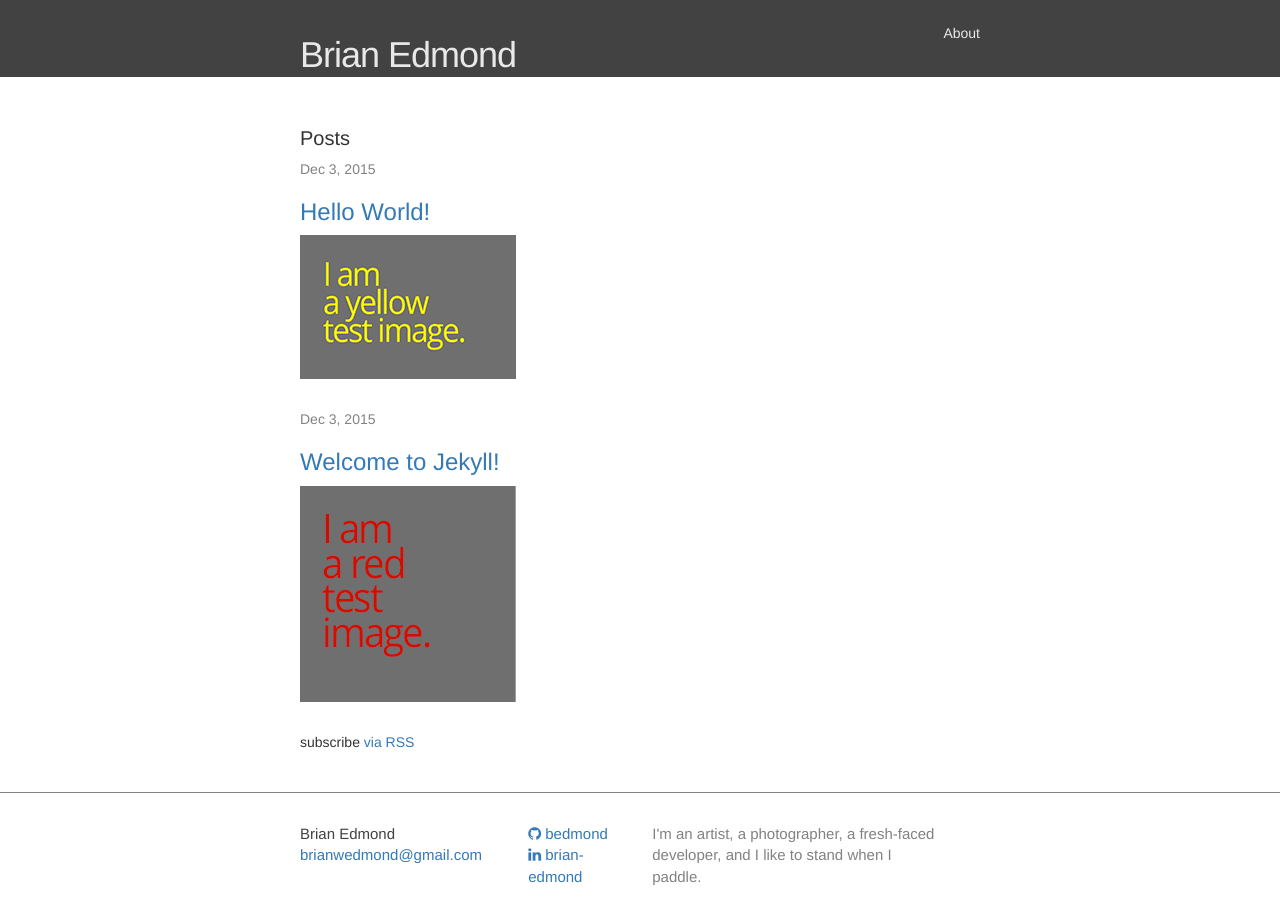
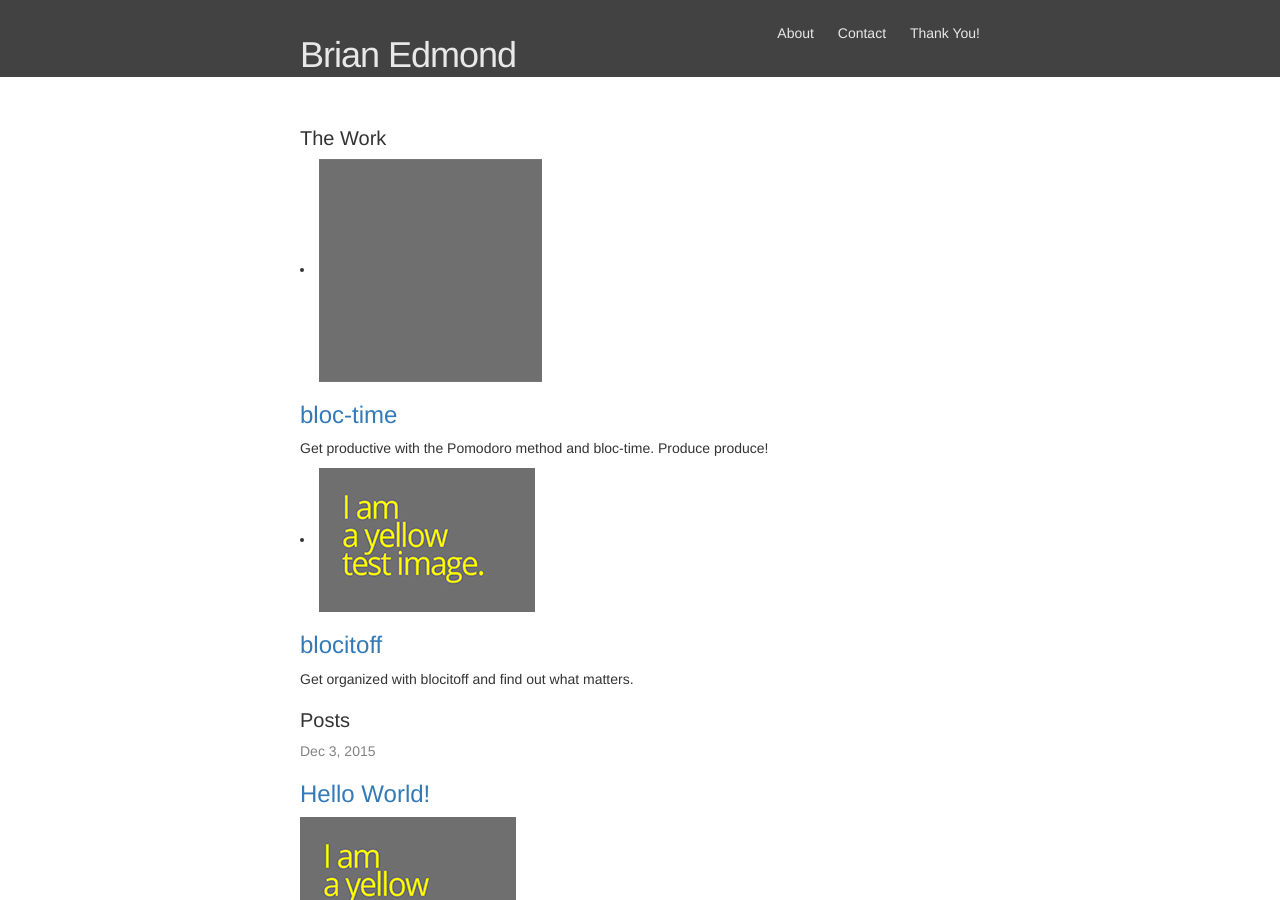
Before and after one commit to bedmond/bedmond.github.io, a Jekyll site: the page built from index.html, in a window 1280 px wide and 900 px high. Built offline with Jekyll 4.4.1, drawn with Linux system fonts in a browser that asks for light colours; nearby versions of some CDN libraries.

Commit message:
Added contact page and portfolio.

```diff
--- a/_config.yml
+++ b/_config.yml
@@ -8,5 +8,10 @@ url: "http://yourdomain.com" # the base hostname & protocol for your site
 github_username:  bedmond
 linkedin_username: brian-edmond
 
+# Collections
+collections:
+  portfolio:
+    output: true
+
 # Build settings
 markdown: kramdown
--- /dev/null
+++ b/_portfolio/bloc-time.md
@@ -0,0 +1,7 @@
+---
+layout: post
+title: bloc-time
+image: "images/S_thumbs.png"
+short-description: Get productive with the Pomodoro method and bloc-time. Produce produce!
+---
+Start-Stop. bloc-time, yeah!
--- /dev/null
+++ b/_portfolio/blocitoff.md
@@ -0,0 +1,8 @@
+---
+layout: post
+title: blocitoff
+image: "images/HthumbsYellow.jpg"
+thumbnail-path:
+short-description: Get organized with blocitoff and find out what matters.
+---
+Get it on with blocitoff!
--- a/index.html
+++ b/index.html
@@ -3,6 +3,22 @@ layout: default
 ---
 
 <div class="home">
+
+  <h1 class="page-heading">The Work</h1>
+
+    {% for project in site.portfolio limit:3 %}
+      <li>
+        {% if project.image %}
+        <img src="{{ project.image }}">
+        {% endif %}
+        <br/>
+
+        <h3>
+          <a href="{{ project.url }}">{{ project.title }}</a>
+        </h3>
+          <p>{{ project.short-description }}</p>
+      </li>
+    {% endfor %}
 
   <h1 class="page-heading">Posts</h1>
 
```
Also changed, not shown: contact.md (added, +19 -0 lines), thank-you.md (added, +6 -0 lines), _posts/2015-12-03-Hello-World.md (renamed from _posts/2015-12-03-Hello-World.markdown), _posts/2015-12-03-welcome-to-jekyll.md (renamed from _posts/2015-12-03-welcome-to-jekyll.markdown), images/S_thumbs.png (added).
